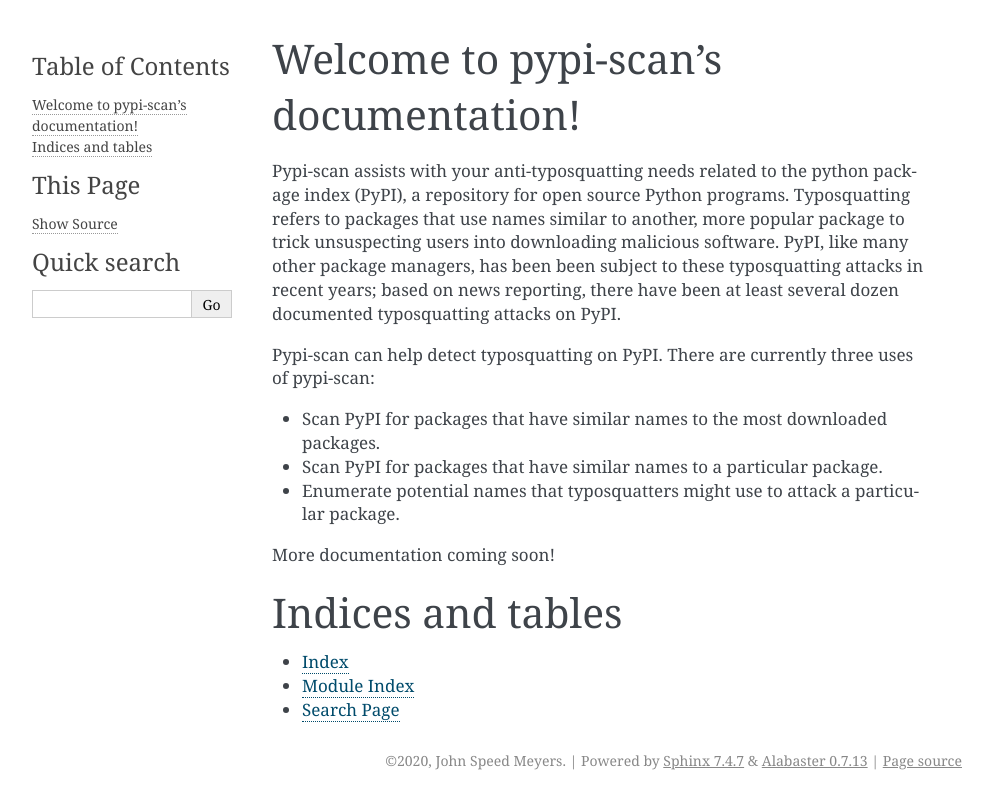
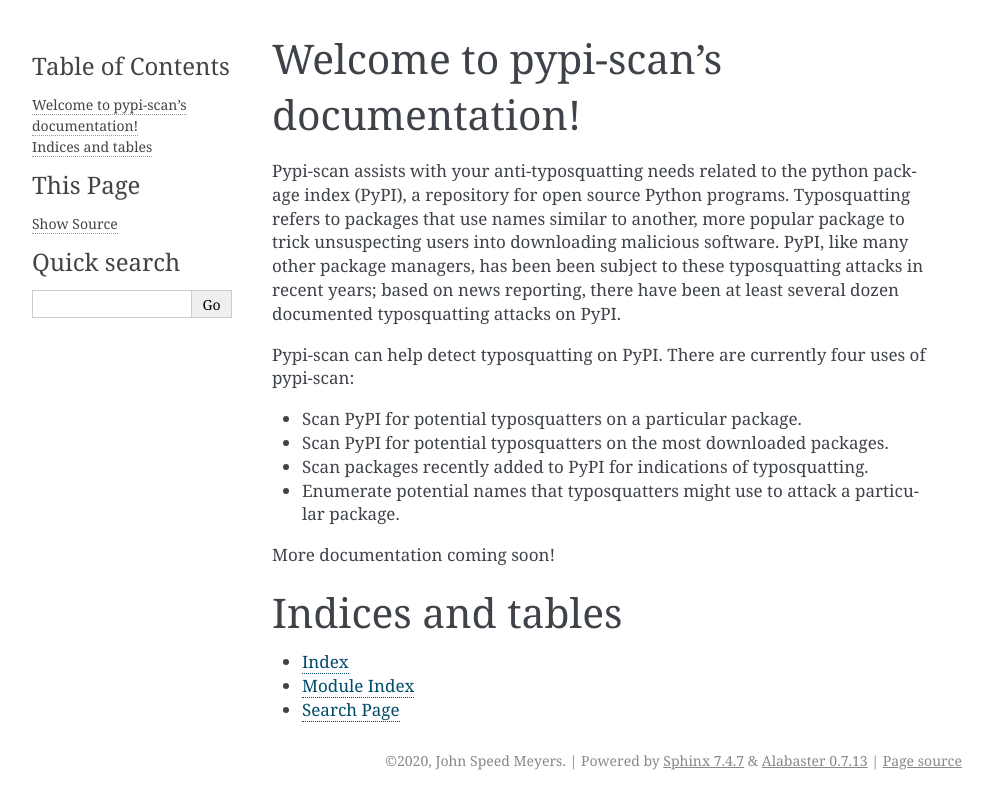
Before and after one commit to IQTLabs/pypi-scan, a Sphinx documentation site: the page built from docs/index.rst, in a window 1280 px wide. Shown: the top 809 px of the page, without its empty margins (148-1140 px from the left). Built offline with Sphinx 7.4.7, drawn with Linux system fonts in a browser that asks for light colours.

Commit message:
Update read the docs with recent-scan functionality

```diff
--- a/docs/index.rst
+++ b/docs/index.rst
@@ -19,11 +19,12 @@
 have been at least several dozen documented typosquatting attacks on PyPI.
 
 Pypi-scan can help detect typosquatting on PyPI. There are currently
-three uses of pypi-scan:
+four uses of pypi-scan:
 
-- Scan PyPI for packages that have similar names to the most downloaded
+- Scan PyPI for potential typosquatters on a particular package.
+- Scan PyPI for potential typosquatters on the most downloaded
   packages.
-- Scan PyPI for packages that have similar names to a particular package.
+- Scan packages recently added to PyPI for indications of typosquatting.
 - Enumerate potential names that typosquatters might use to attack a
   particular package.
 
```
